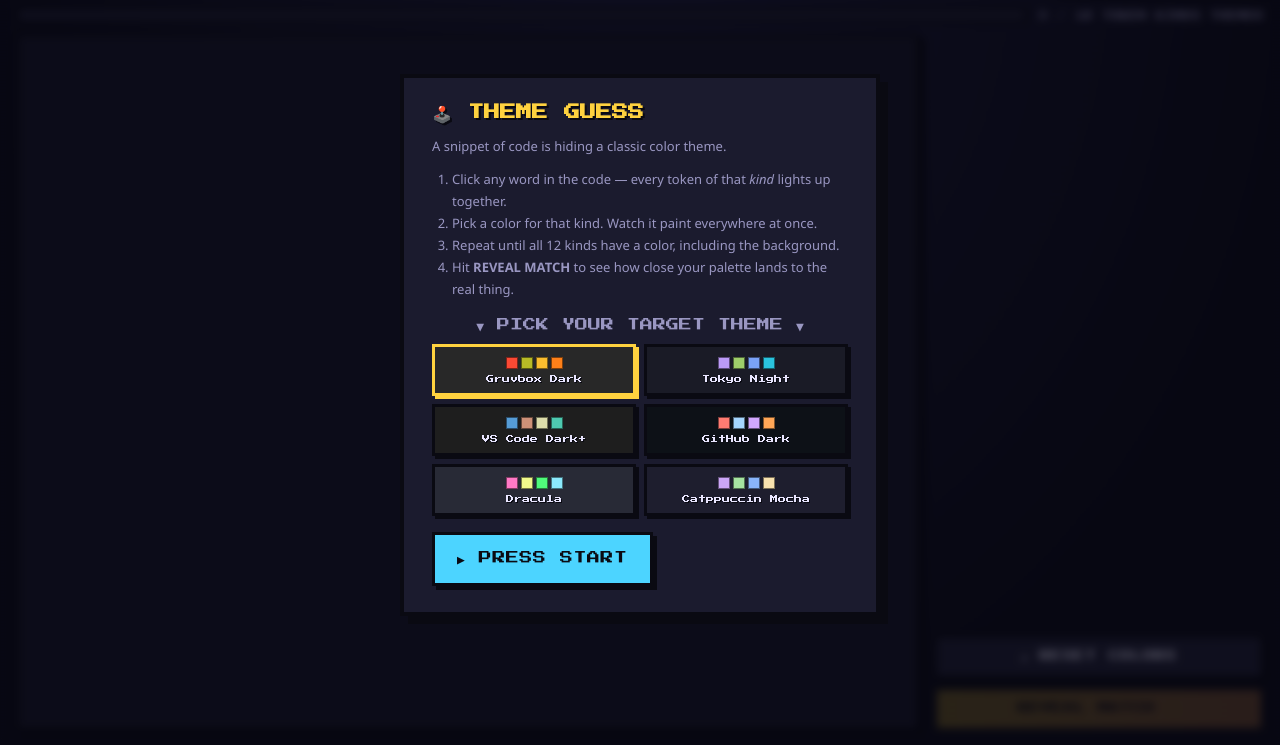
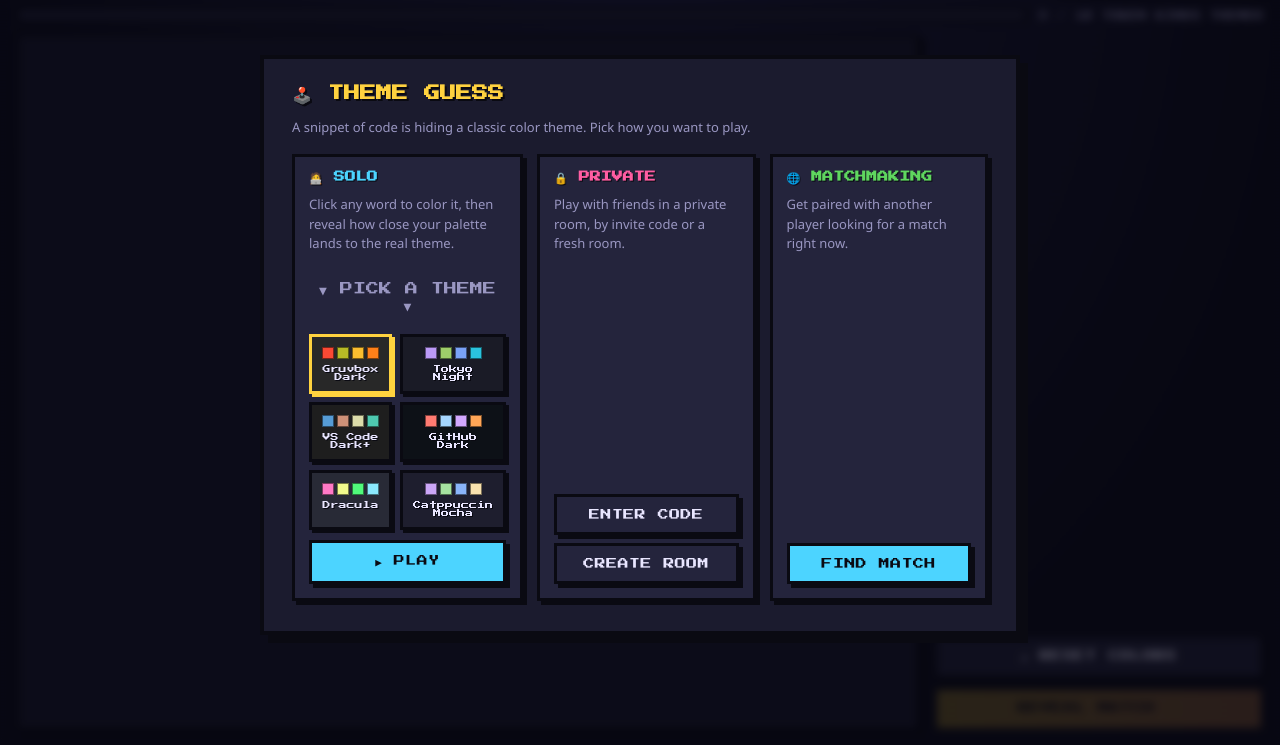
Before and after one commit to gabeefranco/theme_guess, a website built with Vite: page frontend/index.html in a window 1280 px wide. Shown: the part 55-800 px from the top of the page. Built offline with nearby package versions, Linux system fonts and the light colour scheme.

Commit message:
feat(frontend): restructure main menu into Solo/Private/Matchmaking
Replace the single pick-a-theme-and-start intro modal with a three-section
menu (Solo/Private/Matchmaking). Solo keeps the existing gameplay reachable
via a direct Play button; Private (Enter Code/Create Room) and Matchmaking
(Find Match) are stubbed with console.log no-ops pending tickets #17/#15/#14.

main.ts gains a small showView(name) helper that toggles .hidden across the
menu/result overlay screens, keeping it a thin composition root.

```diff
--- a/frontend/index.html
+++ b/frontend/index.html
@@ -60,18 +60,38 @@
   </div>
 
   <div id="intro-modal" class="modal-overlay">
-    <div class="modal">
+    <div class="modal menu-modal">
       <h2>🕹️ THEME GUESS</h2>
-      <p>A snippet of code is hiding a classic color theme.</p>
-      <ol>
-        <li>Click any word in the code — every token of that <em>kind</em> lights up together.</li>
-        <li>Pick a color for that kind. Watch it paint everywhere at once.</li>
-        <li>Repeat until all 12 kinds have a color, including the background.</li>
-        <li>Hit <strong>REVEAL MATCH</strong> to see how close your palette lands to the real thing.</li>
-      </ol>
-      <p class="pick-theme-label">▼ PICK YOUR TARGET THEME ▼</p>
-      <div id="theme-grid" class="theme-grid"></div>
-      <button id="start-btn" class="btn primary big">▶ PRESS START</button>
+      <p>A snippet of code is hiding a classic color theme. Pick how you want to play.</p>
+
+      <div class="menu-sections">
+        <section id="menu-solo" class="menu-section" aria-label="Solo">
+          <h3>🧑‍💻 SOLO</h3>
+          <p class="menu-section-desc">Click any word to color it, then reveal how close your palette lands to the real theme.</p>
+          <p class="pick-theme-label">▼ PICK A THEME ▼</p>
+          <div id="theme-grid" class="theme-grid"></div>
+          <div class="menu-section-actions">
+            <button id="start-btn" class="btn primary">▶ PLAY</button>
+          </div>
+        </section>
+
+        <section id="menu-private" class="menu-section" aria-label="Private">
+          <h3>🔒 PRIVATE</h3>
+          <p class="menu-section-desc">Play with friends in a private room, by invite code or a fresh room.</p>
+          <div class="menu-section-actions">
+            <button id="enter-code-btn" class="btn ghost">Enter Code</button>
+            <button id="create-room-btn" class="btn ghost">Create Room</button>
+          </div>
+        </section>
+
+        <section id="menu-matchmaking" class="menu-section" aria-label="Matchmaking">
+          <h3>🌐 MATCHMAKING</h3>
+          <p class="menu-section-desc">Get paired with another player looking for a match right now.</p>
+          <div class="menu-section-actions">
+            <button id="find-match-btn" class="btn primary">Find Match</button>
+          </div>
+        </section>
+      </div>
     </div>
   </div>
 
--- a/frontend/src/main.ts
+++ b/frontend/src/main.ts
@@ -12,14 +12,17 @@
   return el as T;
 }
 
-const introModal = requireEl<HTMLElement>('intro-modal');
+const menuModal = requireEl<HTMLElement>('intro-modal');
+const resultModal = requireEl<HTMLElement>('result-modal');
 const themeGridEl = requireEl<HTMLElement>('theme-grid');
 const startBtn = requireEl<HTMLButtonElement>('start-btn');
+const enterCodeBtn = requireEl<HTMLButtonElement>('enter-code-btn');
+const createRoomBtn = requireEl<HTMLButtonElement>('create-room-btn');
+const findMatchBtn = requireEl<HTMLButtonElement>('find-match-btn');
 const helpBtn = requireEl<HTMLButtonElement>('help-btn');
 const muteBtn = requireEl<HTMLButtonElement>('mute-btn');
 const themeNameBadge = requireEl<HTMLElement>('theme-name-badge');
 const changeThemeBtn = requireEl<HTMLButtonElement>('change-theme-btn');
-const resultModal = requireEl<HTMLElement>('result-modal');
 
 const previewElements = {
   overlay: requireEl<HTMLElement>('preview-overlay'),
@@ -28,13 +31,32 @@
   canvas: requireEl<HTMLCanvasElement>('preview-canvas'),
 };
 
+/** Top-level overlay screens the composition root switches between. At most
+ * one is visible at a time; the game board underneath is always present and
+ * simply gets obscured while a screen is shown. */
+const screens = {
+  menu: menuModal,
+  result: resultModal,
+} as const;
+
+type ScreenName = keyof typeof screens;
+
+function showView(name: ScreenName | null): void {
+  for (const key of Object.keys(screens) as ScreenName[]) {
+    screens[key].classList.toggle('hidden', key !== name);
+  }
+}
+
 let game: ThemeGuessGame | null = null;
 
 const themeGrid = createThemeGrid(themeGridEl, 'gruvbox', () => sound.playOpen());
 
-function startWithSelectedTheme(): void {
+// Solo is the only flow this ticket wires end-to-end. Ticket #17 will
+// replace this direct "pick a theme, hit play" shortcut with a fuller solo
+// config flow inside #menu-solo; keep it working in the meantime.
+function playSolo(): void {
   const themeId: ThemeId = themeGrid.selected;
-  introModal.classList.add('hidden');
+  showView(null);
   runThemePreview(previewElements, themeId, () => {
     if (game) game.setTheme(themeId);
     else game = new ThemeGuessGame(themeId);
@@ -43,14 +65,21 @@
   }, () => sound.playOpen());
 }
 
-startBtn.addEventListener('click', startWithSelectedTheme);
-helpBtn.addEventListener('click', () => introModal.classList.remove('hidden'));
-changeThemeBtn.addEventListener('click', () => {
-  resultModal.classList.add('hidden');
-  introModal.classList.remove('hidden');
-});
+startBtn.addEventListener('click', playSolo);
+
+// TODO(#17/#15/#14): wire real flow
+enterCodeBtn.addEventListener('click', () => console.log('[menu] enter code clicked (not implemented yet)'));
+// TODO(#17/#15/#14): wire real flow
+createRoomBtn.addEventListener('click', () => console.log('[menu] create room clicked (not implemented yet)'));
+// TODO(#17/#15/#14): wire real flow
+findMatchBtn.addEventListener('click', () => console.log('[menu] find match clicked (not implemented yet)'));
+
+helpBtn.addEventListener('click', () => showView('menu'));
+changeThemeBtn.addEventListener('click', () => showView('menu'));
 
 muteBtn.addEventListener('click', () => {
   const muted = sound.toggleMute();
   muteBtn.textContent = muted ? '🔇' : '🔊';
 });
+
+showView('menu');
--- a/frontend/src/style.css
+++ b/frontend/src/style.css
@@ -380,6 +380,49 @@
   text-align: center;
 }
 
+/* ---------- main menu (Solo / Private / Matchmaking) ---------- */
+
+.menu-modal { max-width: 760px; }
+
+.menu-sections {
+  display: grid;
+  grid-template-columns: repeat(3, 1fr);
+  gap: 14px;
+  margin: 18px 0 4px;
+}
+
+.menu-section {
+  background: var(--panel-2);
+  border: 3px solid var(--ink);
+  box-shadow: 4px 4px 0 var(--ink);
+  padding: 14px;
+  display: flex;
+  flex-direction: column;
+  gap: 10px;
+}
+
+.menu-section h3 {
+  margin: 0;
+  font-family: var(--pixel);
+  font-size: 11px;
+  text-shadow: 1px 1px 0 var(--ink);
+}
+
+#menu-solo h3 { color: var(--cyan); }
+#menu-private h3 { color: var(--pink); }
+#menu-matchmaking h3 { color: var(--green); }
+
+.menu-section-desc { margin: 0; font-size: 11px; line-height: 1.5; color: var(--fg-dim); }
+
+.menu-section-actions { display: flex; flex-direction: column; gap: 8px; margin-top: auto; }
+.menu-section-actions .btn { width: 100%; }
+
+#menu-solo .theme-grid { margin-bottom: 0; }
+
+@media (max-width: 640px) {
+  .menu-sections { grid-template-columns: 1fr; }
+}
+
 /* ---------- theme preview countdown ---------- */
 
 .preview-box {
```
